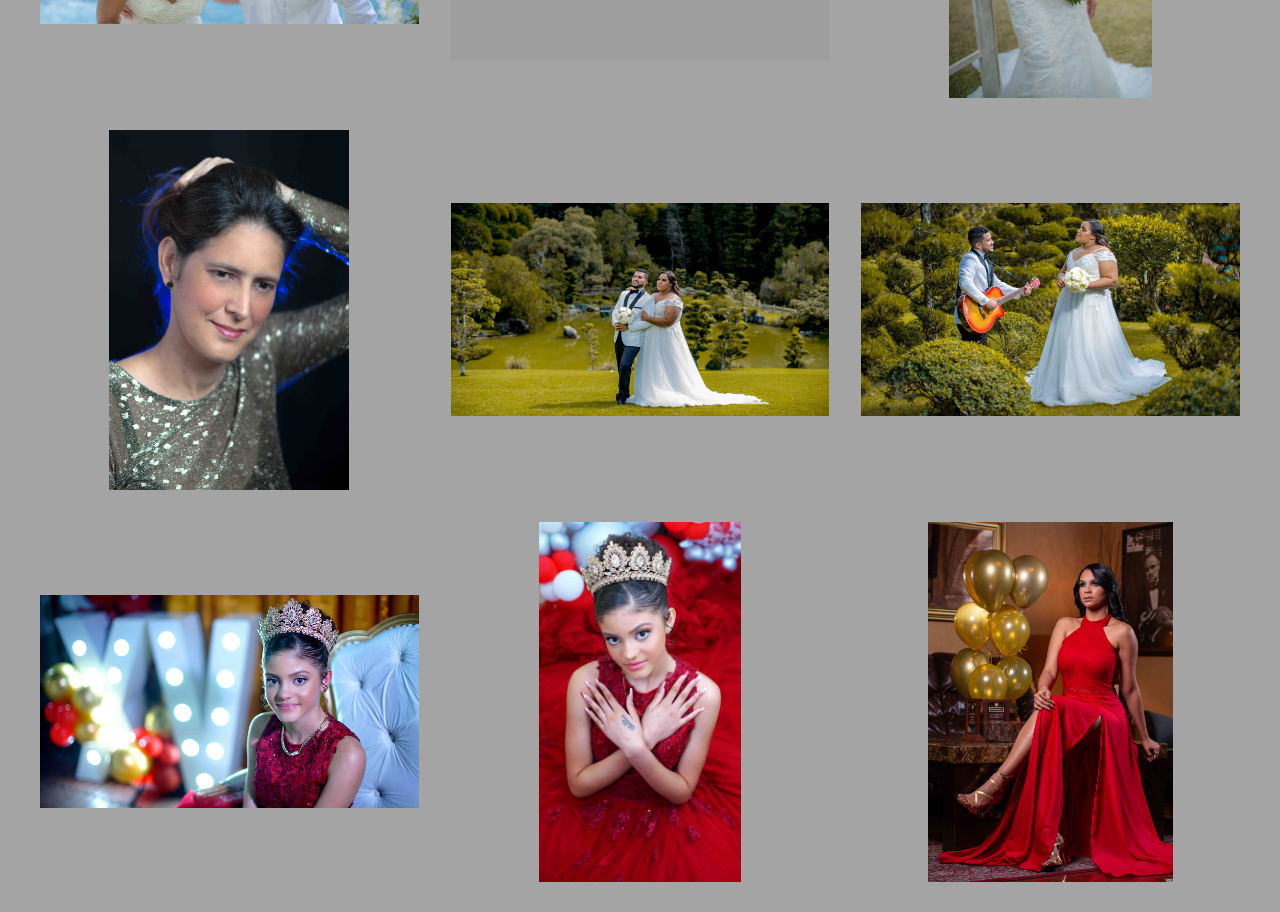
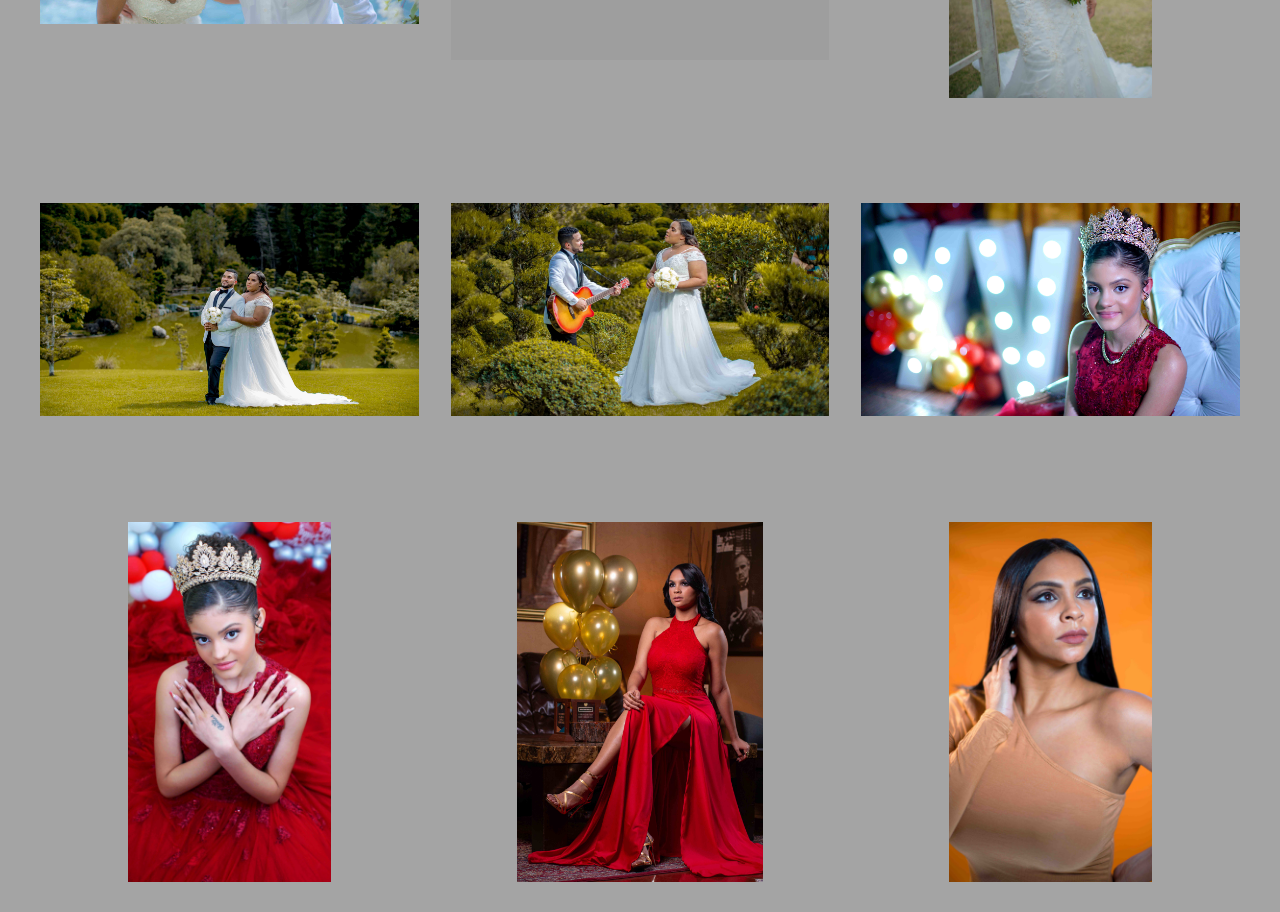
Before and after one commit to FranklynSuriel/Billy55Productions, a React (Create React App) app: page / in a window 1280 px wide. Shown: the part 1300-2212 px from the top of the page. Built offline with nearby package versions, Linux system fonts and the light colour scheme; grey boxes are pictures that could not be loaded.

Commit message:
Erased pic 4

```diff
--- a/src/components/Portfolio/index.js
+++ b/src/components/Portfolio/index.js
@@ -11,7 +11,7 @@ const images = [
   require("../pictures/image01.jpg"),
   require("../pictures/image02.jpg"),
   require("../pictures/image03.jpg"),
-  require("../pictures/image04.jpg"),
+  //require("../pictures/image04.jpg"),
   require("../pictures/image05.jpg"),
   require("../pictures/image06.jpg"),
   require("../pictures/image17.jpg"),
```
